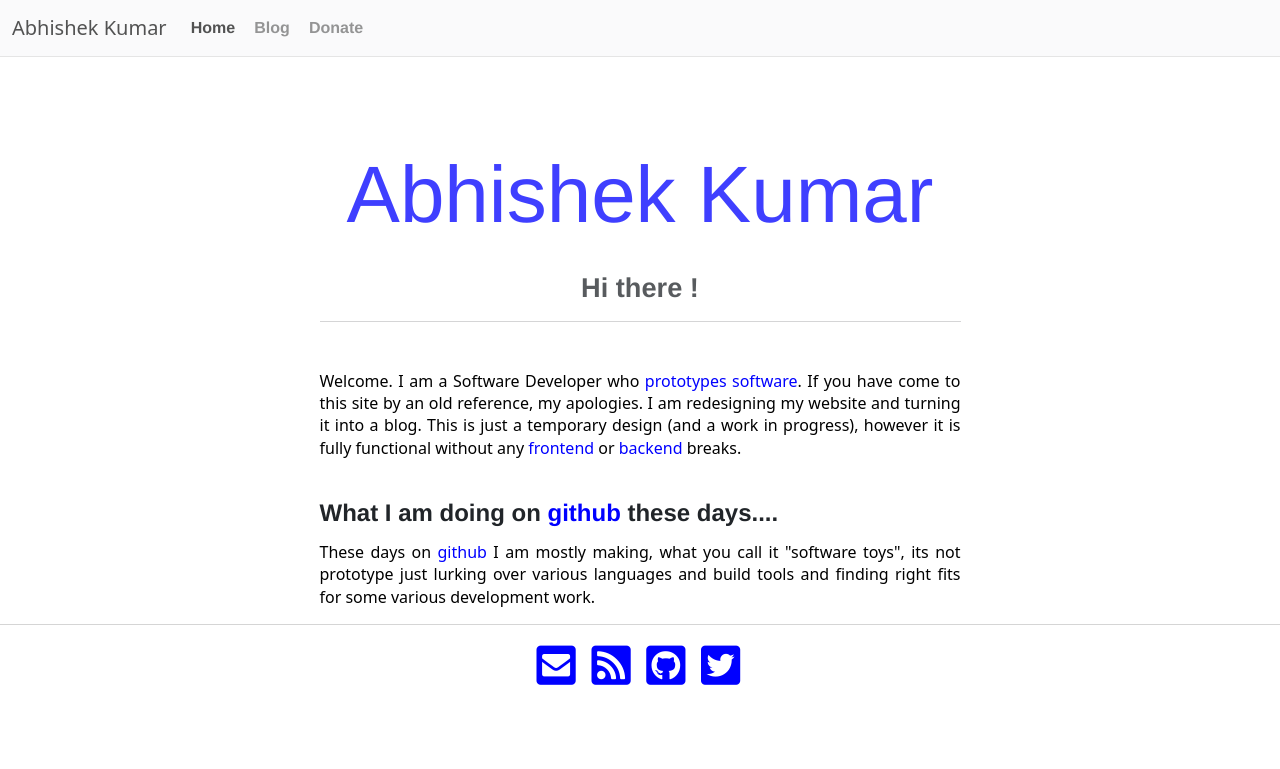
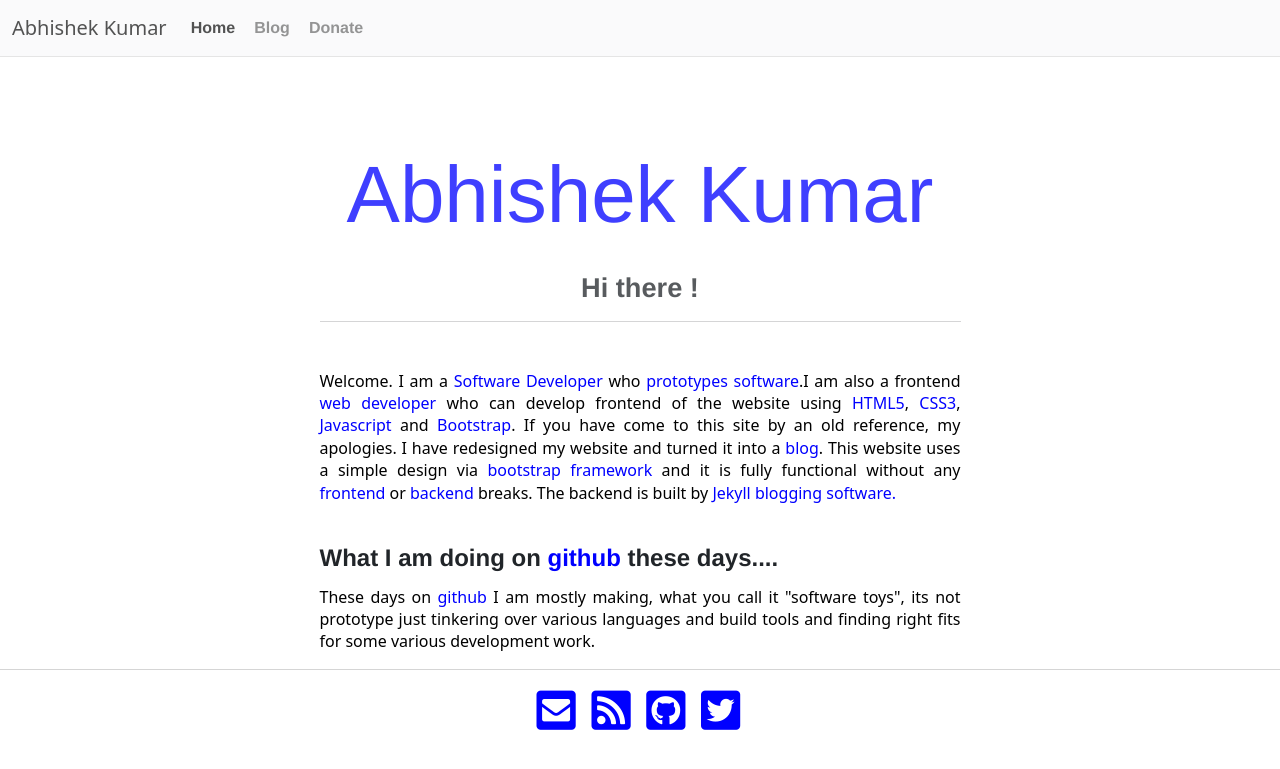
Before and after one commit to Mr-Kumar-Abhishek/Mr-Kumar-Abhishek.github.io, a Jekyll site: the page built from index.html, in a window 1280 px wide. Shown: the top 769 px of the page. Built offline with Jekyll 4.4.1, drawn with Linux system fonts in a browser that asks for light colours; nearby versions of some CDN libraries; a script that is not in the unit is left out; comment, search, counter and statistics services are not loaded.

Commit message:
update first page content

```diff
--- a/index.html
+++ b/index.html
@@ -21,11 +21,11 @@ keywords: Abhishek Kumar, Software Engineer, Software Developer, Mr Kumar Abhish
                                         <hr>
                                         <codersrank-widget username="mr-kumar-abhishek" badges="3" ></codersrank-widget>
                                 </div>
-                                <p>Welcome. I am a Software Developer who <a href="https://en.wikipedia.org/wiki/Software_prototyping">prototypes software</a>. If you have come to this site by an old reference, my apologies. I am redesigning my website and turning it into a blog. This is just a temporary design (and a work in progress), however it is fully functional without any <a href="https://en.wikipedia.org/wiki/Front-end_web_development" >frontend</a> or <a href="https://en.wikipedia.org/wiki/Front_and_back_ends">backend</a> breaks.</p>
+                                <p>Welcome. I am a <a href="https://en.wikipedia.org/wiki/Programmer">Software Developer</a> who <a href="https://en.wikipedia.org/wiki/Software_prototyping">prototypes software</a>.I am also a frontend <a href="https://en.wikipedia.org/wiki/Web_developer">web developer</a> who can develop frontend of the website using <a href="https://html.spec.whatwg.org/multipage/">HTML5</a>, <a href="https://developer.mozilla.org/en-US/docs/Web/CSS">CSS3</a>, <a href="https://developer.mozilla.org/en-US/docs/Web/JavaScript">Javascript</a> and <a href="https://getbootstrap.com/">Bootstrap</a>. If you have come to this site by an old reference, my apologies. I have redesigned my website and turned it into a <a href="/blog/"> blog</a>. This website uses a simple design via <a href="https://getbootstrap.com/">bootstrap framework</a> and it is fully functional without any <a href="https://en.wikipedia.org/wiki/Front-end_web_development" >frontend</a> or <a href="https://en.wikipedia.org/wiki/Front_and_back_ends">backend</a> breaks. The backend is built by <a href="https://jekyllrb.com/">Jekyll blogging software.</a></p>
                                 <br>
                                         <section>
                                                 <h3>What I am doing on <a href="https://github.com/mr-kumar-abhishek">github</a> these days....</h3>
-                                                <p>These days on <a href="https://github.com/mr-kumar-abhishek">github</a> I am mostly making, what you call it "software toys", its not prototype just lurking over various languages and build tools and finding right fits for some various development work.</p>
+                                                <p>These days on <a href="https://github.com/mr-kumar-abhishek">github</a> I am mostly making, what you call it "software toys", its not prototype just tinkering over various languages and build tools and finding right fits for some various development work.</p>
                                         </section>
                         </div>
                 </main>
```
Also changed, not shown: other parts of index.html (+2 -2 lines).
